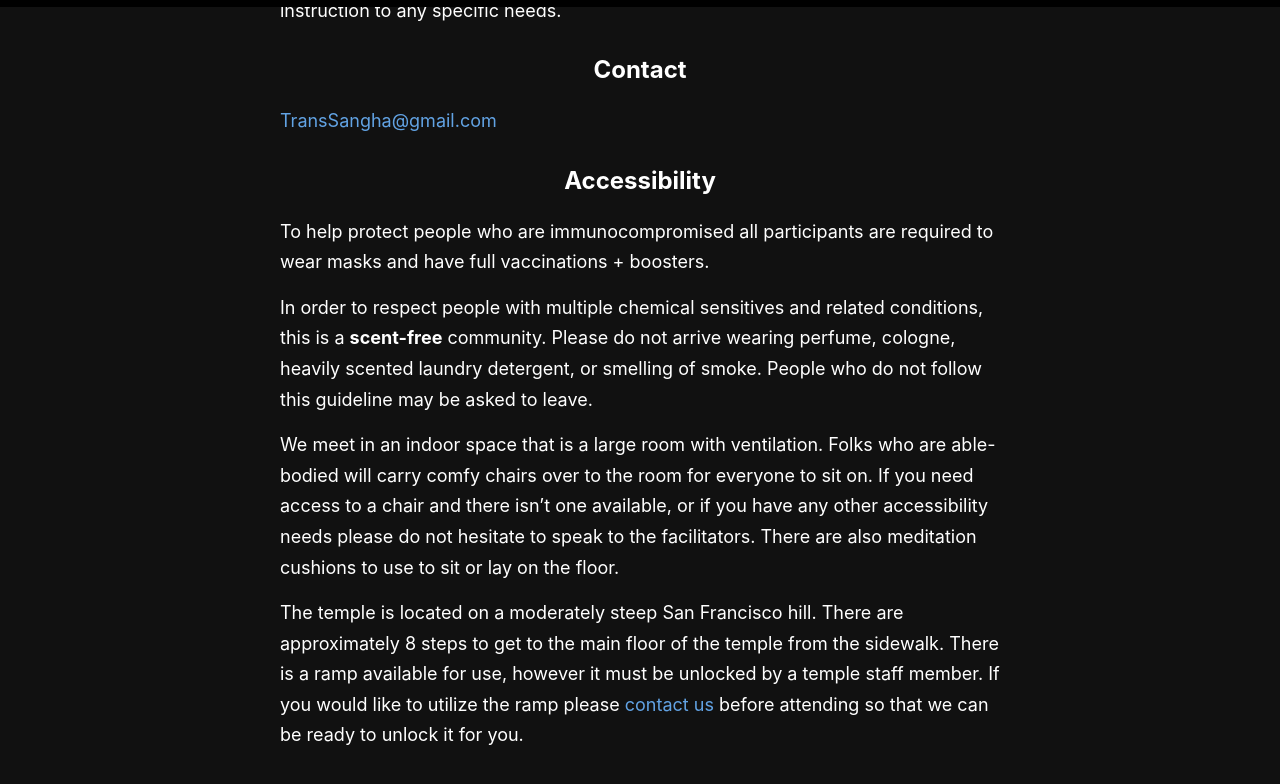
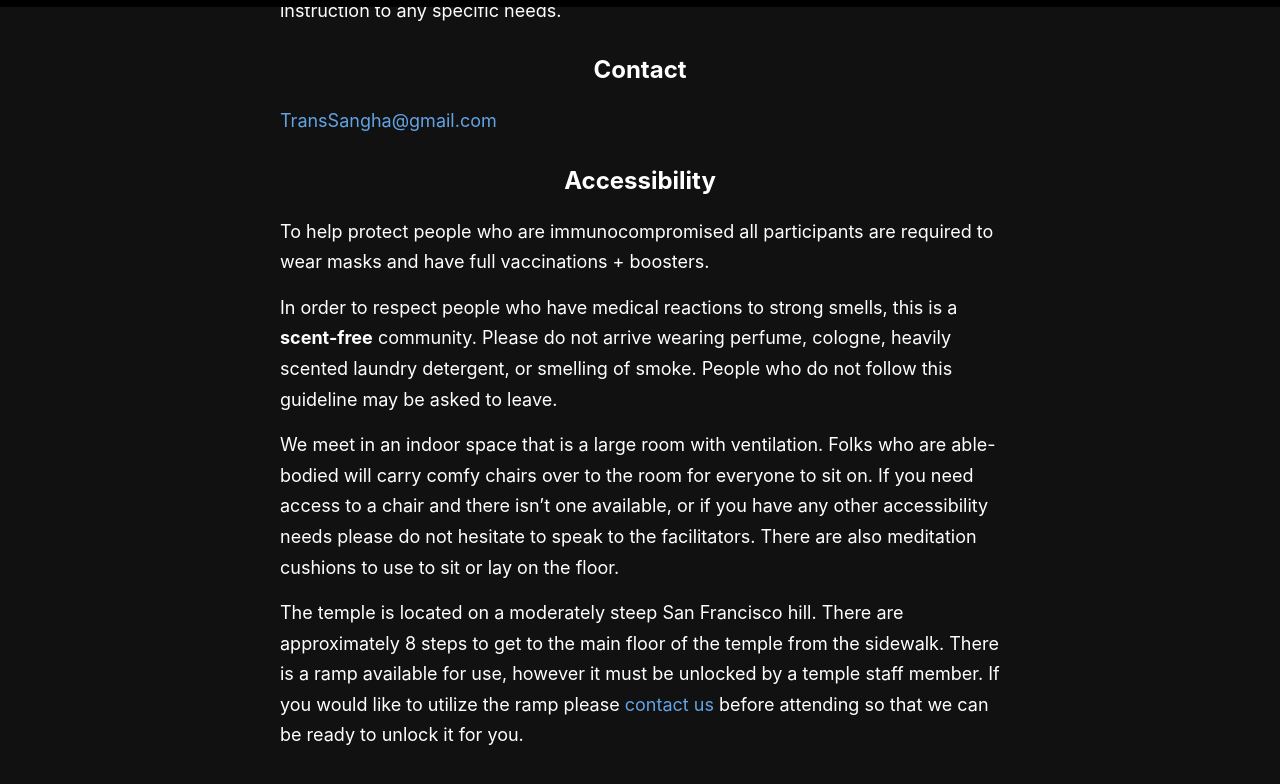
Before and after one commit to rykener/transsangha, a Jekyll site: the page built from _pages/index.md, in a window 1280 px wide and 900 px high, scrolled down 2840 px. Shown: the top 784 px of the window. Built offline with Jekyll 4.4.1, drawn with Linux system fonts in a browser that asks for light colours.

Commit message:
update language

```diff
--- a/_pages/index.md
+++ b/_pages/index.md
@@ -67,7 +67,7 @@ If you would like to receive more in-depth meditation instruction please let one
 
 To help protect people who are immunocompromised all participants are required to wear masks and have full vaccinations + boosters.
 
-In order to respect people with multiple chemical sensitives and related conditions, this is a **scent-free** community. Please do not arrive wearing perfume, cologne, heavily scented laundry detergent, or smelling of smoke. People who do not follow this guideline may be asked to leave.
+In order to respect people who have medical reactions to strong smells, this is a **scent-free** community. Please do not arrive wearing perfume, cologne, heavily scented laundry detergent, or smelling of smoke. People who do not follow this guideline may be asked to leave.
 
 We meet in an indoor space that is a large room with ventilation. Folks who are able-bodied will carry comfy chairs over to the room for everyone to sit on. If you need access to a chair and there isn't one available, or if you have any other accessibility needs please do not hesitate to speak to the facilitators. There are also meditation cushions to use to sit or lay on the floor.
 
```
